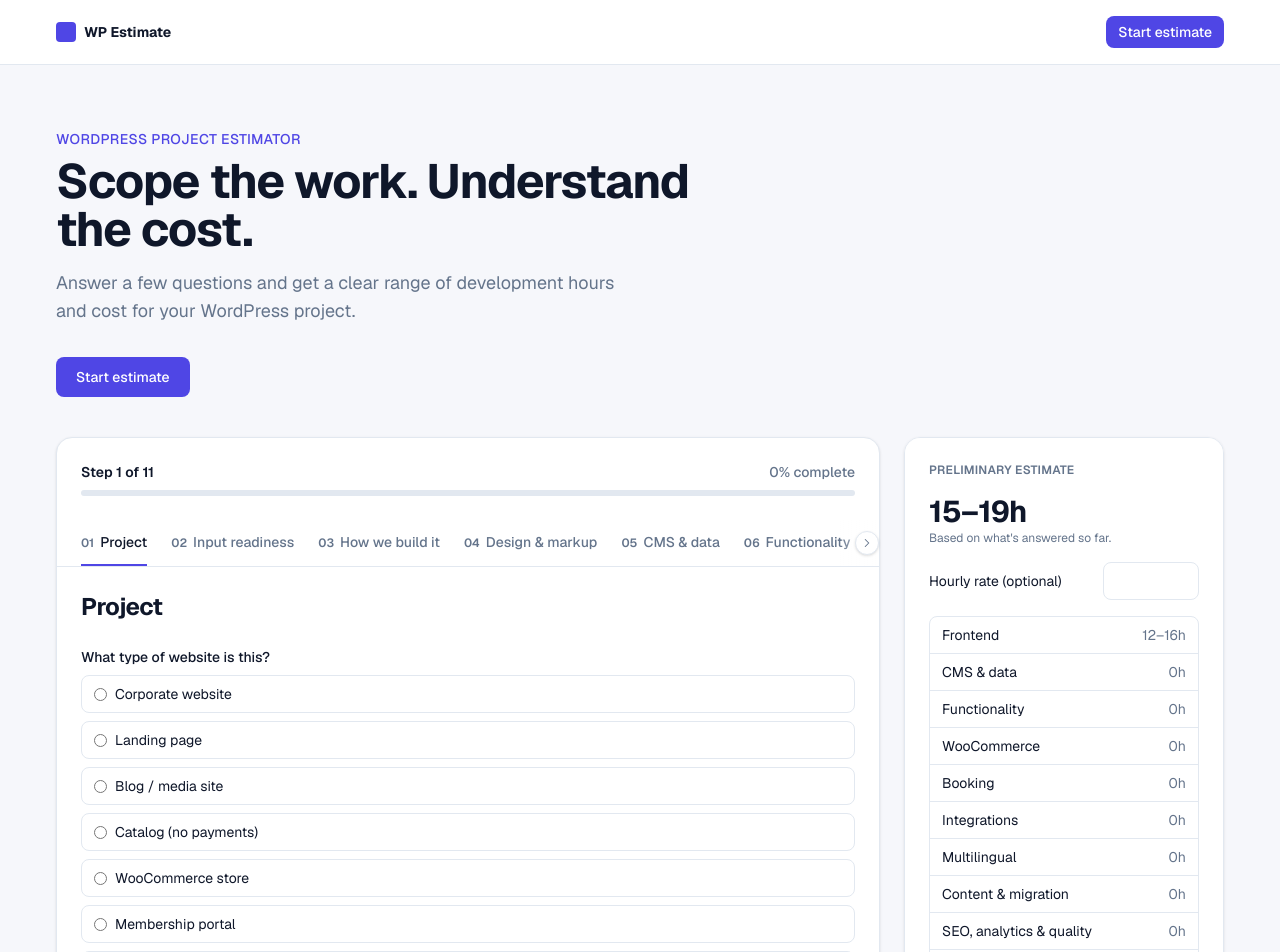
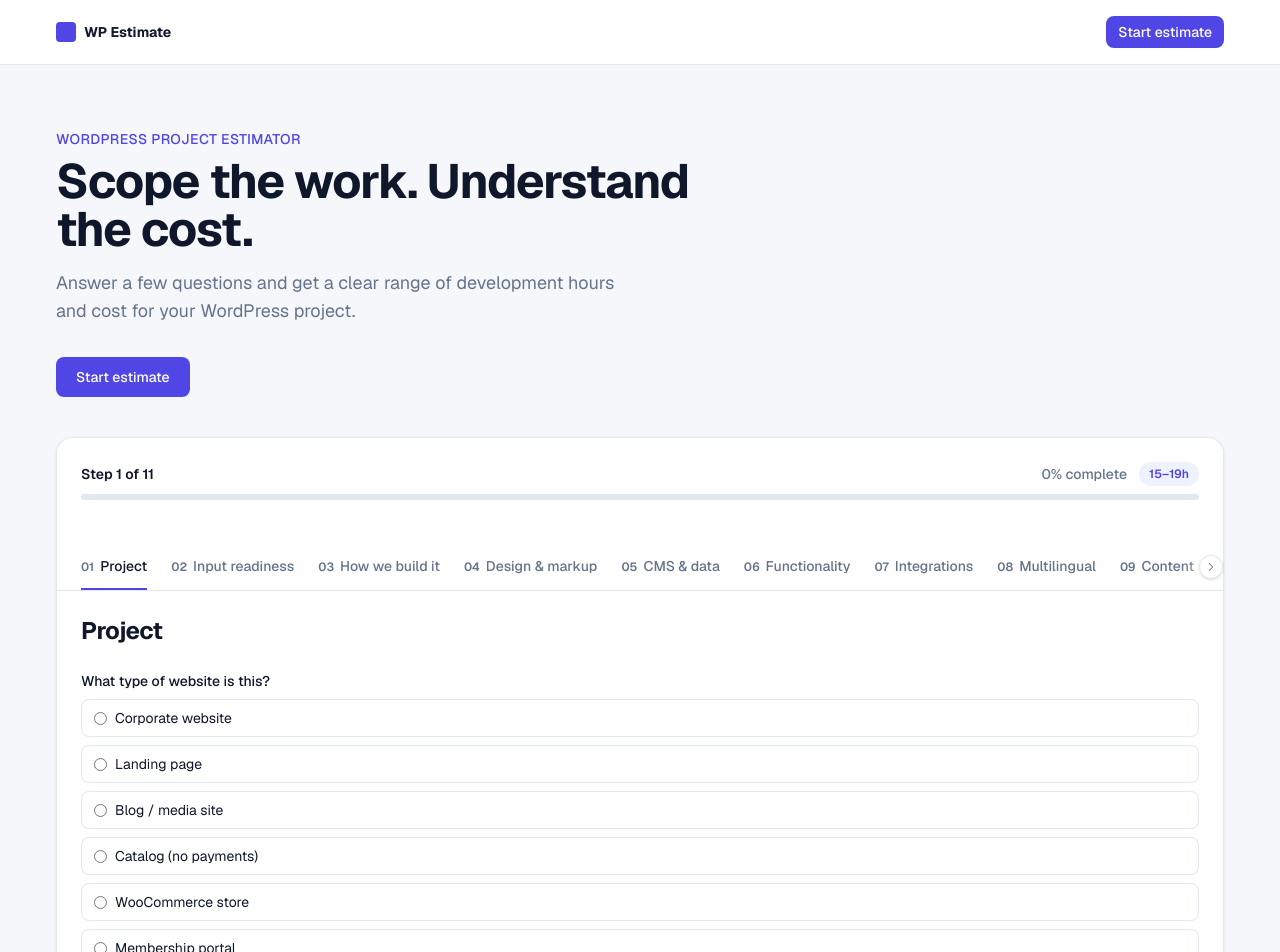
Before and after one commit to YedomakhaDev/wp-website-estimator, a Next.js app: page / in a window 1280 px wide. Shown: the top 952 px of the page. Built offline with nearby package versions, Linux system fonts and the light colour scheme.

Commit message:
feat: single-column layout with sticky compact estimate and full-width breakdown

```diff
--- a/src/components/Calculator.tsx
+++ b/src/components/Calculator.tsx
@@ -244,13 +244,23 @@ export default function Calculator() {
     }
 
     return (
-        <div className="grid gap-6 lg:grid-cols-[1fr_320px]">
+        <div className="space-y-6">
             <div className="min-w-0 rounded-card border border-border bg-surface p-6 shadow-sm">
-                <div className="flex items-center justify-between">
+                <div className="sticky top-16 z-10 -mx-6 -mt-6 rounded-t-card bg-surface px-6 pb-3 pt-6">
+                    <div className="flex flex-wrap items-center justify-between gap-x-4 gap-y-2">
                         <p className="text-sm font-semibold text-foreground">
                             Step {currentIndex + 1} of {visibleSteps.length}
                         </p>
-                    <p className="text-sm font-medium text-muted-foreground">{progressPercent}% complete</p>
+                        <div className="flex items-center gap-3">
+                            <p className="text-sm font-medium text-muted-foreground">
+                                {progressPercent}% complete
+                            </p>
+                            {result.status === "ok" && (
+                                <span className="rounded-full bg-primary-subtle px-2.5 py-1 text-xs font-semibold text-primary">
+                                    {formatRange(result.estimate.totalHours)}
+                                </span>
+                            )}
+                        </div>
                     </div>
 
                     <div className="mt-2 h-1.5 w-full overflow-hidden rounded-full bg-border">
@@ -259,8 +269,9 @@ export default function Calculator() {
                             style={{ width: `${progressPercent}%` }}
                         />
                     </div>
+                </div>
 
-                <div className="relative mt-6 -mx-6 border-b border-border">
+                <div className="relative mt-8 -mx-6 border-b border-border">
                     <div
                         ref={tabStripRef}
                         onMouseDown={handleStripMouseDown}
@@ -384,7 +395,7 @@ export default function Calculator() {
                 )}
             </div>
 
-            <div className="h-fit space-y-4 rounded-card border border-border bg-surface p-6 shadow-sm lg:sticky lg:top-4 lg:max-h-[calc(100vh-2rem)] lg:overflow-y-auto">
+            <div className="space-y-4 rounded-card border border-border bg-surface p-6 shadow-sm">
                 <p className="text-xs font-semibold uppercase tracking-wide text-muted-foreground">
                     Preliminary estimate
                 </p>
```
Lines whose indentation alone changed are shown as unchanged.
